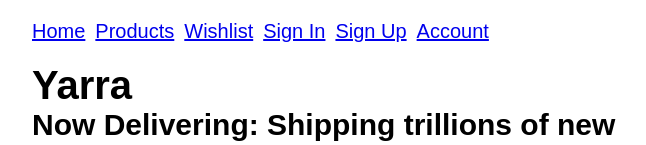
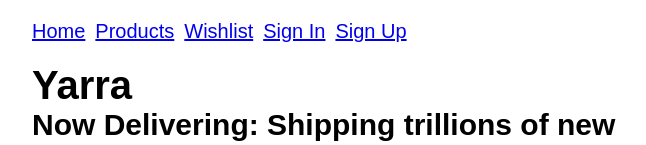
Before and after one commit to Coder-Academy-Patterns/yarra, a React (Create React App) app in the folder web/: page / in a window 1280 px wide. Shown: the top 145 px of the page, without its empty margins (308-954 px from the left). Built offline with nearby package versions, Linux system fonts and the light colour scheme.

Commit message:
Conditional show sign in etc links based on signed in status

```diff
--- a/web/src/App.js
+++ b/web/src/App.js
@@ -111,7 +111,9 @@
     return (
       <Router>
         <div className="App">
-          <PrimaryNav />
+          <PrimaryNav
+            signedIn={ signedIn }
+          />
           <Route exact path='/'
             render={ () => <Fragment>
               <h1>Yarra</h1>
--- a/web/src/components/PrimaryNav.js
+++ b/web/src/components/PrimaryNav.js
@@ -1,7 +1,8 @@
-import React from 'react'
+import React, { Fragment } from 'react'
 import { Link } from 'react-router-dom'
 
 function PrimaryNav({
+  signedIn
 }) {
   return (
     <nav className='primary mt-3 mb-3'>
@@ -9,9 +10,14 @@
         <li><Link to='/'>Home</Link></li>
         <li><Link to='/products'>Products</Link></li>
         <li><Link to='/wishlist'>Wishlist</Link></li>
-        <li><Link to='/signin'>Sign In</Link></li>
-        <li><Link to='/register'>Sign Up</Link></li>
-        <li><Link to='/account'>Account</Link></li>
+        {
+          signedIn ? <Fragment>
+            <li><Link to='/account'>Account</Link></li>
+          </Fragment> : <Fragment>
+            <li><Link to='/signin'>Sign In</Link></li>
+            <li><Link to='/register'>Sign Up</Link></li>
+          </Fragment>
+        }
       </ul>
     </nav>
   )
```
